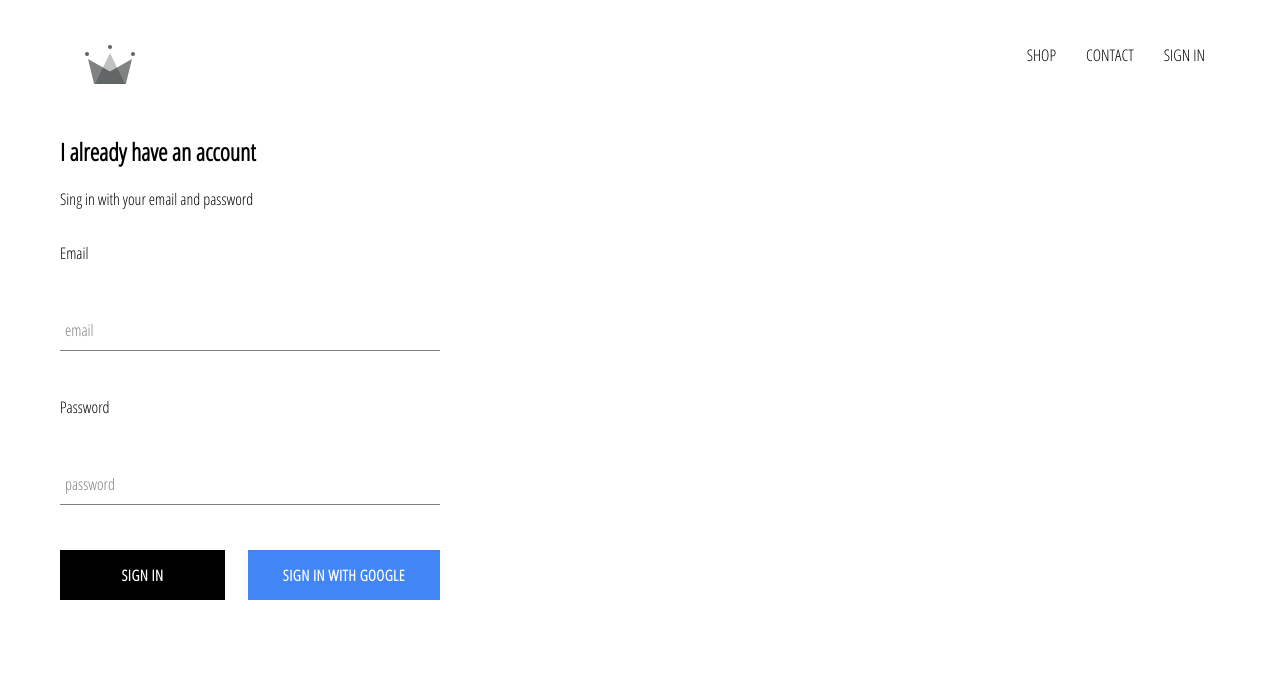
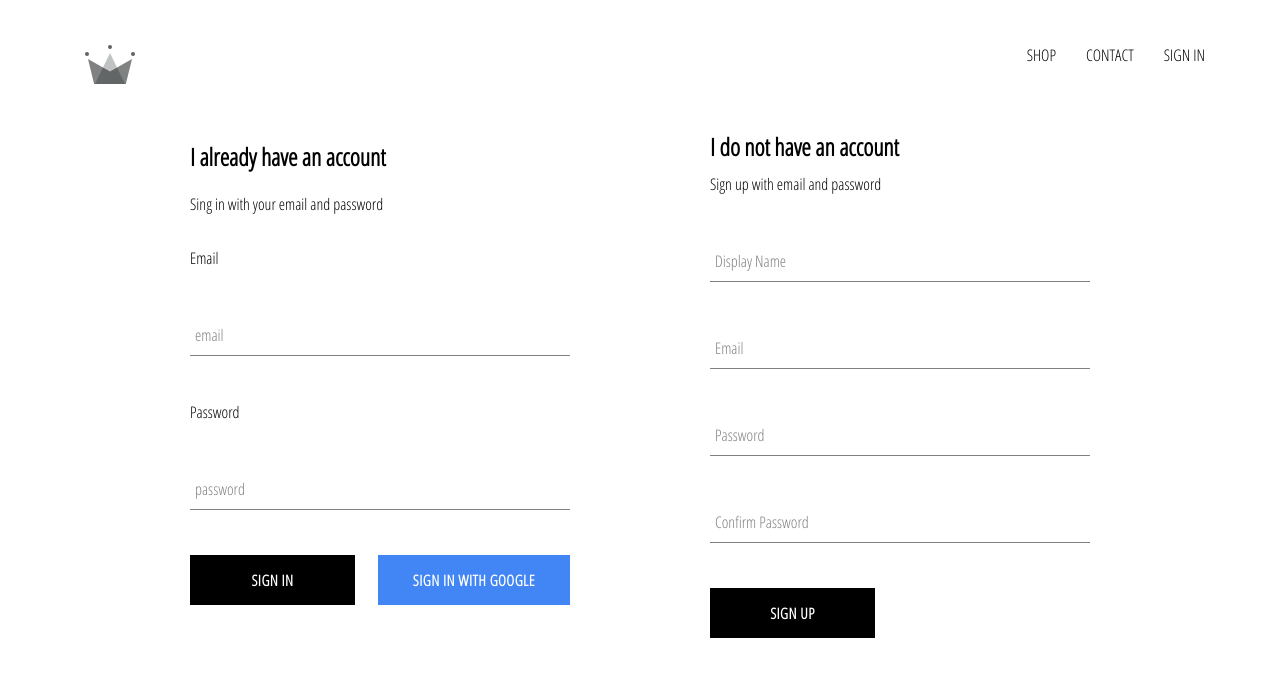
Before and after one commit to AlbertoIJS/crwn-clothing, a React (Create React App) app: page /signin in a window 1280 px wide. Shown: the top 676 px of the page. Built offline with nearby package versions, Linux system fonts and the light colour scheme; no server answers.

Commit message:
Finish sign up component and sign up using email

```diff
--- a/src/App.js
+++ b/src/App.js
@@ -7,28 +7,41 @@
 import ShopPage from './pages/shop/shop.component';
 import Header from './components/header/header.component';
 import SignInAndSignUpPage from './pages/sign-in-and-sign-out/sign-in-and-sign-out.component';
-import { auth } from './firebase/firebase.utils';
+import { auth, createUserProfileDocument } from './firebase/firebase.utils';
 
 class App extends Component{
   constructor(props){
     super(props);
     this.state = {
       currentUser: null
-    }
-  };
+    };
+  }
 
+  unsubscribeFromAuth = null;
 
   componentDidMount(){
-    auth.onAuthStateChanged(user => {
-      this.setState({currentUser: user})
+    this.unsubscribeFromAuth = auth.onAuthStateChanged(async userAuth => {
+      if (userAuth) {
+        const userRef = await createUserProfileDocument(userAuth);
 
-      console.log(user);
-    })
+        userRef.onSnapshot(snapShot => {
+          this.setState({
+            currentUser: {
+              id: snapShot.id,
+              ...snapShot.data()
+            }
+          });
+
+          console.log(this.state)
+        });
+      } this.setState({ currentUser: userAuth });
+    });
   };
 
   componentWillUnmount(){
     this.unsubscribeFromAuth();
   };
+
   render() {
     return (
       <div>
@@ -39,9 +52,8 @@
           <Route path='/signin' component={SignInAndSignUpPage} />
         </Switch>
       </div>
-    )
+    );
   }
-
 }
 
 export default App;
--- a/src/components/form-input/form-input.component.jsx
+++ b/src/components/form-input/form-input.component.jsx
@@ -4,7 +4,7 @@
 
 const FormInput = ({handleChange, label, ...otherProps}) => (
   <div className="group">
-    <input type="text" className="form-input" onChange={handleChange} />
+    <input className="form-input" onChange={handleChange} {...otherProps} />
     {
       label ? (<label
       className={`${
--- a/src/components/sign-in/sign-in.component.jsx
+++ b/src/components/sign-in/sign-in.component.jsx
@@ -5,7 +5,7 @@
 import FormInput from '../form-input/form-input.component';
 import CustomButton from '../custom-button/custom-button.component';
 
-import {signInWithGoogle} from '../../firebase/firebase.utils';
+import {auth, signInWithGoogle} from '../../firebase/firebase.utils';
 
 class SingIn extends Component {
   constructor(props){
@@ -17,10 +17,18 @@
     };
   }
 
-  handleSubmit = event => {
+  handleSubmit = async event => {
     event.preventDefault();
 
-    this.setState({ email: '', password: ''})
+    const {email, password } = this.state;
+
+    try{
+      await auth.signInWithEmailAndPassword(email, password);
+      this.setState({ email: '', password: ''})
+    } catch(error) {
+      console.error(error);
+
+    }
   }
 
 
--- /dev/null
+++ b/src/components/sign-up/sign-up.component.jsx
@@ -0,0 +1,105 @@
+import React, { Component }from 'react';
+
+import FormInput from '../form-input/form-input.component';
+import CustomButton from '../custom-button/custom-button.component';
+
+import './sign-up.styles.scss';
+
+import { auth, createUserProfileDocument } from '../../firebase/firebase.utils';
+
+class SignUp extends Component {
+  constructor(props){
+    super(props);
+
+    this.state = {
+      displayName: '',
+      email: '',
+      password: '',
+      confirmPassword: ''
+    };
+  }
+
+  handleSubmit = async event => {
+    event.preventDefault();
+
+    const { displayName, email, password, confirmPassword } = this.state;
+
+    if (password !== confirmPassword) {
+      alert("Passwords don't match");
+      return;
+    }
+
+    try {
+      const { user } = await auth.createUserWithEmailAndPassword(
+        email,
+        password
+      );
+
+      await createUserProfileDocument(user, {displayName});
+
+      this.setState({
+        displayName: '',
+        email: '',
+        password: '',
+        confirmPassword: ''
+      });
+    } catch (error) {
+      console.error(error);
+    }
+  };
+
+  handleChange = event => {
+    const { name, value } = event.target;
+
+    this.setState({ [name]: value });
+  }
+
+  render(){
+    const { displayName, email, password, confirmPassword } = this.state;
+
+    return (
+      <section className="sign-up">
+        <h2 className="title">I do not have an account</h2>
+        <span>Sign up with email and password</span>
+
+        <form className="sign-up-form" onSubmit={this.handleSubmit}>
+          <FormInput
+            type='text'
+            name='displayName'
+            value={displayName}
+            onChange={this.handleChange}
+            label='Display Name'
+            required
+          />
+          <FormInput
+            type='email'
+            name='email'
+            value={email}
+            onChange={this.handleChange}
+            label='Email'
+            required
+          />
+          <FormInput
+            type='password'
+            name='password'
+            value={password}
+            onChange={this.handleChange}
+            label='Password'
+            required
+          />
+          <FormInput
+            type='password'
+            name='confirmPassword'
+            value={confirmPassword}
+            onChange={this.handleChange}
+            label='Confirm Password'
+            required
+          />
+          <CustomButton type='submit'>SIGN UP</CustomButton>
+        </form>
+      </section>
+    );
+  }
+}
+
+export default SignUp;
--- /dev/null
+++ b/src/components/sign-up/sign-up.styles.scss
@@ -0,0 +1,9 @@
+.sign-up {
+  display: flex;
+  flex-direction: column;
+  width: 380px;
+
+  .title {
+    margin: 10px 0;
+  }
+}
--- a/src/firebase/firebase.utils.js
+++ b/src/firebase/firebase.utils.js
@@ -15,6 +15,31 @@
 
 firebase.initializeApp(config);
 
+export const createUserProfileDocument = async (userAuth, additionalData) => {
+	if(!userAuth) return;
+
+	const userRef = firestore.doc(`user/${userAuth.uid}`);
+	const snapShop = await userRef.get();
+
+	if(!snapShop.exists) {
+		const { displayName, email } = userAuth;
+		const createdAt = new Date();
+
+		try{
+			await userRef.set({
+				displayName,
+				email,
+				createdAt,
+				...additionalData
+			});
+		} catch(error){
+			console.log('Error creating user', error.message);
+		}
+	}
+
+	return userRef;
+};
+
 export const auth = firebase.auth();
 export const firestore = firebase.firestore();
 
--- a/src/pages/sign-in-and-sign-out/sign-in-and-sign-out.component.jsx
+++ b/src/pages/sign-in-and-sign-out/sign-in-and-sign-out.component.jsx
@@ -1,12 +1,14 @@
 import React from 'react';
 
-import './sign-in-and-sign-out.style.scss';
+import './sign-in-and-sign-up.styles.scss';
 
 import SingIn from '../../components/sign-in/sign-in.component';
+import SingUp from '../../components/sign-up/sign-up.component';
 
 const SignInAndSignUpPage = () => (
   <div className="sign-in-and-sign-up-page">
     <SingIn/>
+    <SingUp/>
   </div>
 );
 
--- /dev/null
+++ b/src/pages/sign-in-and-sign-out/sign-in-and-sign-up.styles.scss
@@ -0,0 +1,6 @@
+.sign-in-and-sign-up-page {
+  max-width: 900px;
+  display: flex;
+  justify-content: space-between;
+  margin: 30px auto;
+}
```
Also changed, not shown: src/pages/sign-in-and-sign-out/sign-in-and-sign-out.style.scss (deleted).
